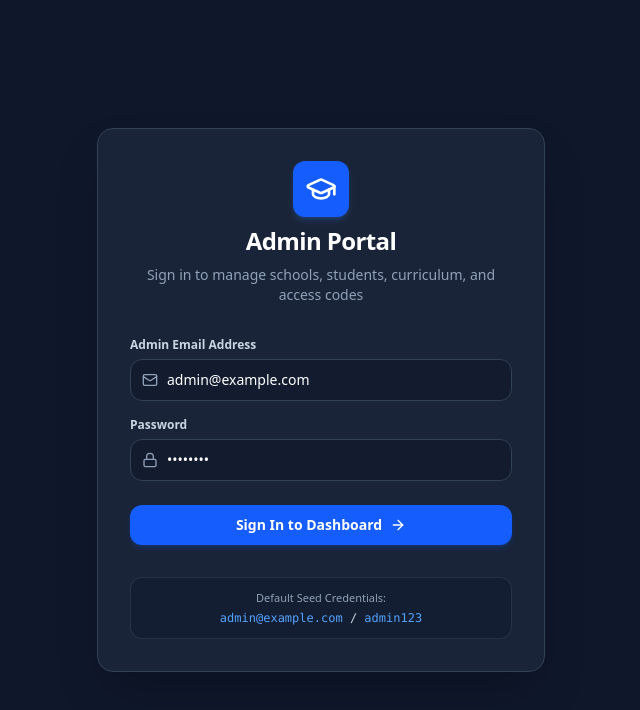
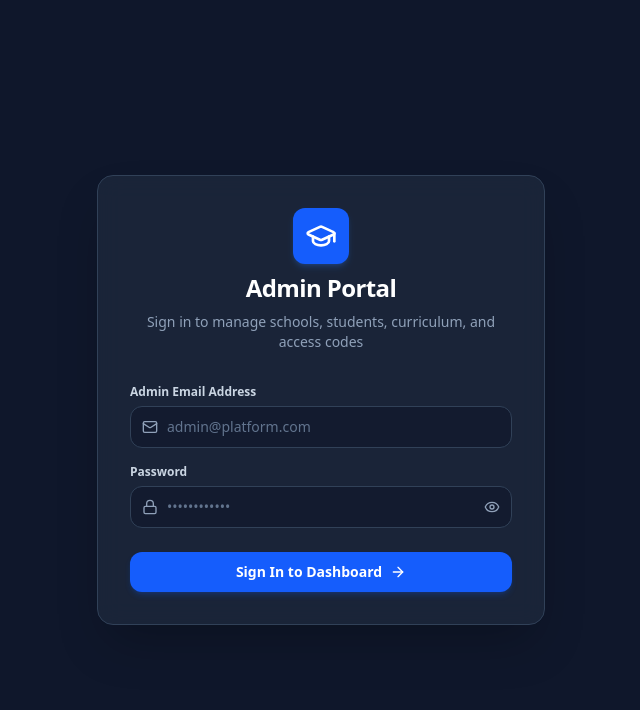
Before and after one commit to loomy-admin/vikram-admin, a React (Vite) app: page / in a window 1280 px wide. Shown: the top 710 px of the page, without its empty margins (319-959 px from the left). Built offline with nearby package versions, Linux system fonts and the light colour scheme; no server answers.

Commit message:
refactor: clean Admin login page, add password eye toggle, remove seed notice box

```diff
--- a/src/pages/Login/LoginPage.tsx
+++ b/src/pages/Login/LoginPage.tsx
@@ -1,5 +1,5 @@
 import React, { useState } from 'react';
-import { GraduationCap, Lock, Mail, AlertCircle, ArrowRight } from 'lucide-react';
+import { GraduationCap, Lock, Mail, AlertCircle, ArrowRight, Eye, EyeOff } from 'lucide-react';
 import { useAuth } from '../../context/AuthContext';
 import { getErrorMessage } from '../../api/axios';
 
@@ -9,8 +9,9 @@ interface LoginPageProps {
 
 export const LoginPage: React.FC<LoginPageProps> = ({ onSuccess }) => {
   const { login } = useAuth();
-  const [email, setEmail] = useState('admin@example.com');
-  const [password, setPassword] = useState('admin123');
+  const [email, setEmail] = useState('');
+  const [password, setPassword] = useState('');
+  const [showPassword, setShowPassword] = useState(false);
   const [isLoading, setIsLoading] = useState(false);
   const [error, setError] = useState<string | null>(null);
 
@@ -72,7 +73,7 @@ export const LoginPage: React.FC<LoginPageProps> = ({ onSuccess }) => {
                 required
                 value={email}
                 onChange={(e) => setEmail(e.target.value)}
-                placeholder="admin@example.com"
+                placeholder="admin@platform.com"
                 className="w-full pl-9 pr-3 py-2.5 bg-slate-900/60 border border-slate-700 rounded-xl text-sm text-white placeholder-slate-500 focus:outline-none focus:ring-2 focus:ring-blue-500 focus:border-transparent transition-all"
               />
             </div>
@@ -87,13 +88,21 @@ export const LoginPage: React.FC<LoginPageProps> = ({ onSuccess }) => {
                 <Lock className="w-4 h-4" />
               </div>
               <input
-                type="password"
+                type={showPassword ? 'text' : 'password'}
                 required
                 value={password}
                 onChange={(e) => setPassword(e.target.value)}
                 placeholder="••••••••••••"
-                className="w-full pl-9 pr-3 py-2.5 bg-slate-900/60 border border-slate-700 rounded-xl text-sm text-white placeholder-slate-500 focus:outline-none focus:ring-2 focus:ring-blue-500 focus:border-transparent transition-all"
+                className="w-full pl-9 pr-10 py-2.5 bg-slate-900/60 border border-slate-700 rounded-xl text-sm text-white placeholder-slate-500 focus:outline-none focus:ring-2 focus:ring-blue-500 focus:border-transparent transition-all"
               />
+              <button
+                type="button"
+                onClick={() => setShowPassword(!showPassword)}
+                className="absolute inset-y-0 right-0 pr-3 flex items-center text-slate-400 hover:text-slate-200 transition-colors"
+                title={showPassword ? 'Hide password' : 'Show password'}
+              >
+                {showPassword ? <EyeOff className="w-4 h-4" /> : <Eye className="w-4 h-4" />}
+              </button>
             </div>
           </div>
 
@@ -114,14 +123,6 @@ export const LoginPage: React.FC<LoginPageProps> = ({ onSuccess }) => {
             </button>
           </div>
         </form>
-
-        {/* Demo Credentials Helper */}
-        <div className="p-3 bg-slate-900/40 rounded-xl border border-slate-700/60 text-center space-y-1">
-          <p className="text-[11px] font-medium text-slate-400">Default Seed Credentials:</p>
-          <p className="text-xs text-slate-300 font-mono">
-            <span className="text-blue-400">admin@example.com</span> / <span className="text-blue-400">admin123</span>
-          </p>
-        </div>
       </div>
     </div>
   );
```
